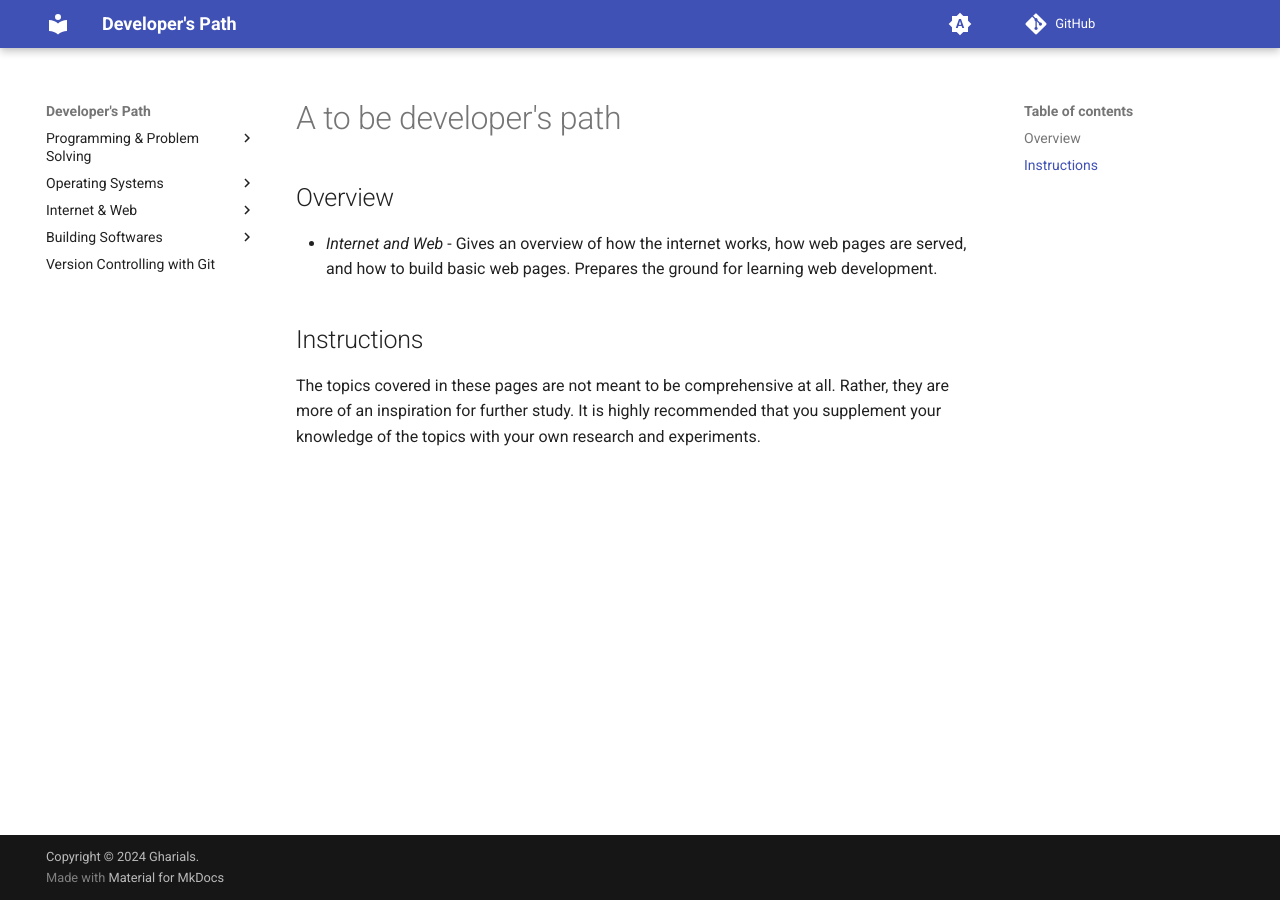
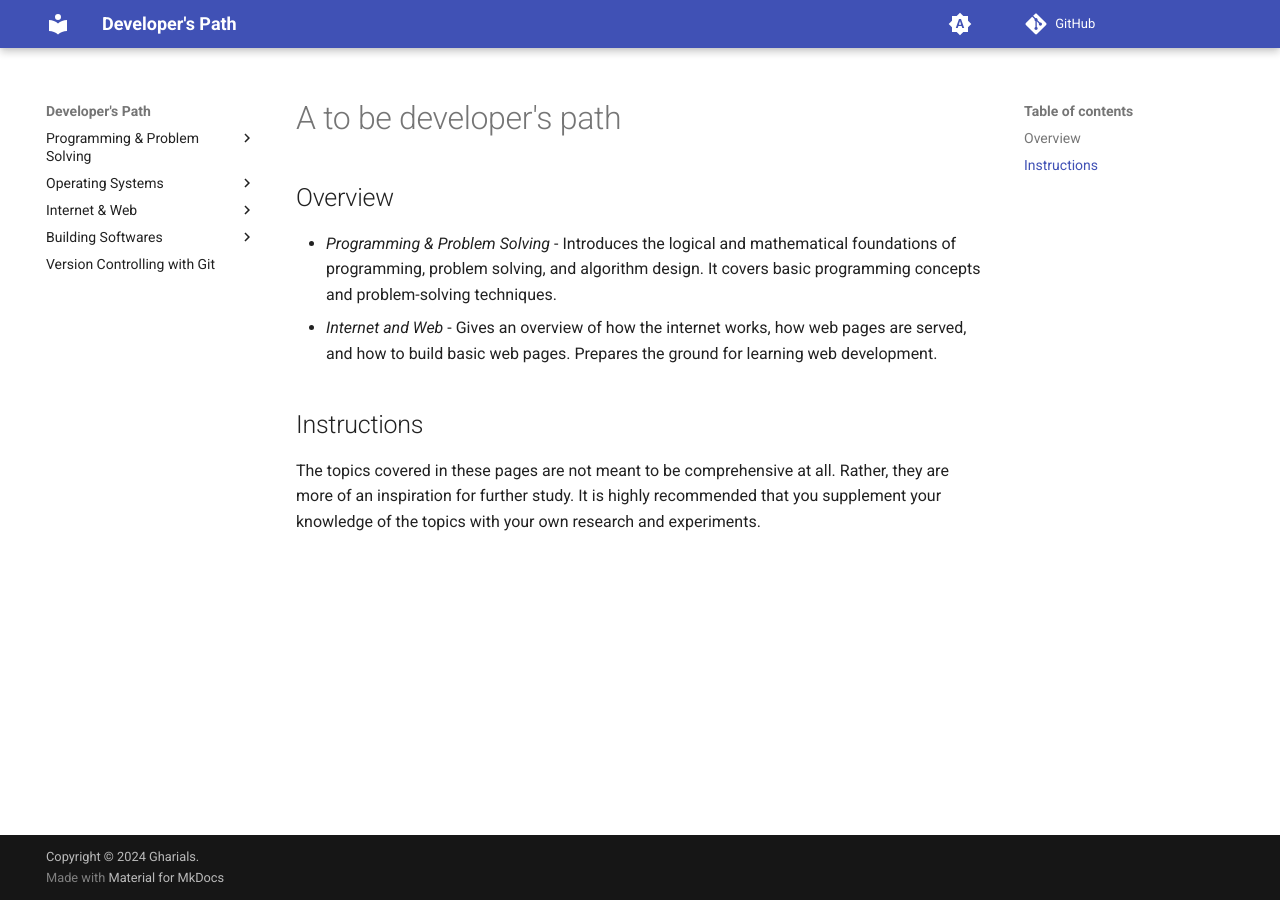
Before and after one commit to gharials/dev-path, an MkDocs documentation site: the page built from docs/index.md, in a window 1280 px wide. Built offline with MkDocs 1.6.1 and Material for MkDocs 9.7.7, drawn with Linux system fonts in a browser that asks for light colours; comment, search, counter and statistics services are not loaded.

Commit message:
'index': expanded overview section.

```diff
--- a/docs/index.md
+++ b/docs/index.md
@@ -2,6 +2,7 @@
 
 ## Overview
 
+* _Programming & Problem Solving_ - Introduces the logical and mathematical foundations of programming, problem solving, and algorithm design. It covers basic programming concepts and problem-solving techniques.
 * _Internet and Web_ - Gives an overview of how the internet works, how web pages are served, and how to build basic web pages. Prepares the ground for learning web development.
 
 ## Instructions
```
